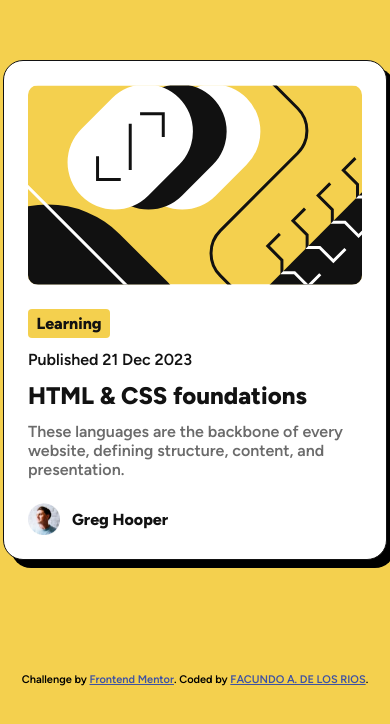
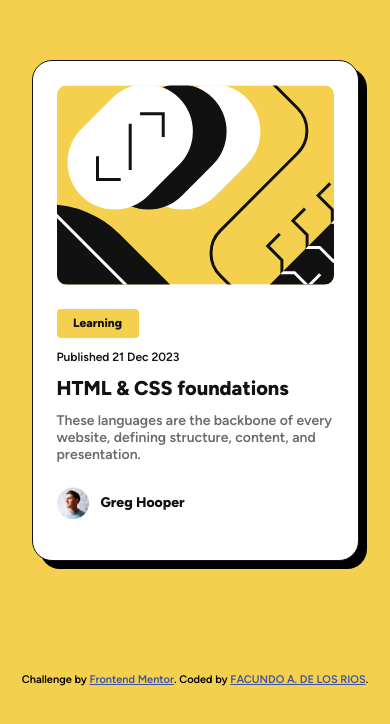
Before and after one commit to FacundoDLR/blog-preview-card-newbie, a plain HTML site: page index.html in a window 390 px wide. Shown: the part 112-836 px from the top of the page. Drawn offline with Linux system fonts and the light colour scheme.

Commit message:
CSS responsive design finished

```diff
--- a/styles.css
+++ b/styles.css
@@ -202,3 +202,25 @@ main{
 .attribution a {
   color: hsl(228, 45%, 44%);
 }
+
+@media screen and (width <= 480px) {
+
+    .cardbox{
+        width: 327px;
+        height: 501px;
+    }
+
+    .cardbox__content--category p,
+    .cardbox__content--publishdate{
+        font-size: 12px;
+    }
+
+    .cardbox__content--title{
+        font-size: 20px;
+    }
+
+    .cardbox__content--description,
+    .cardbox__author--name{
+        font-size: 14px;
+    }
+}
```
